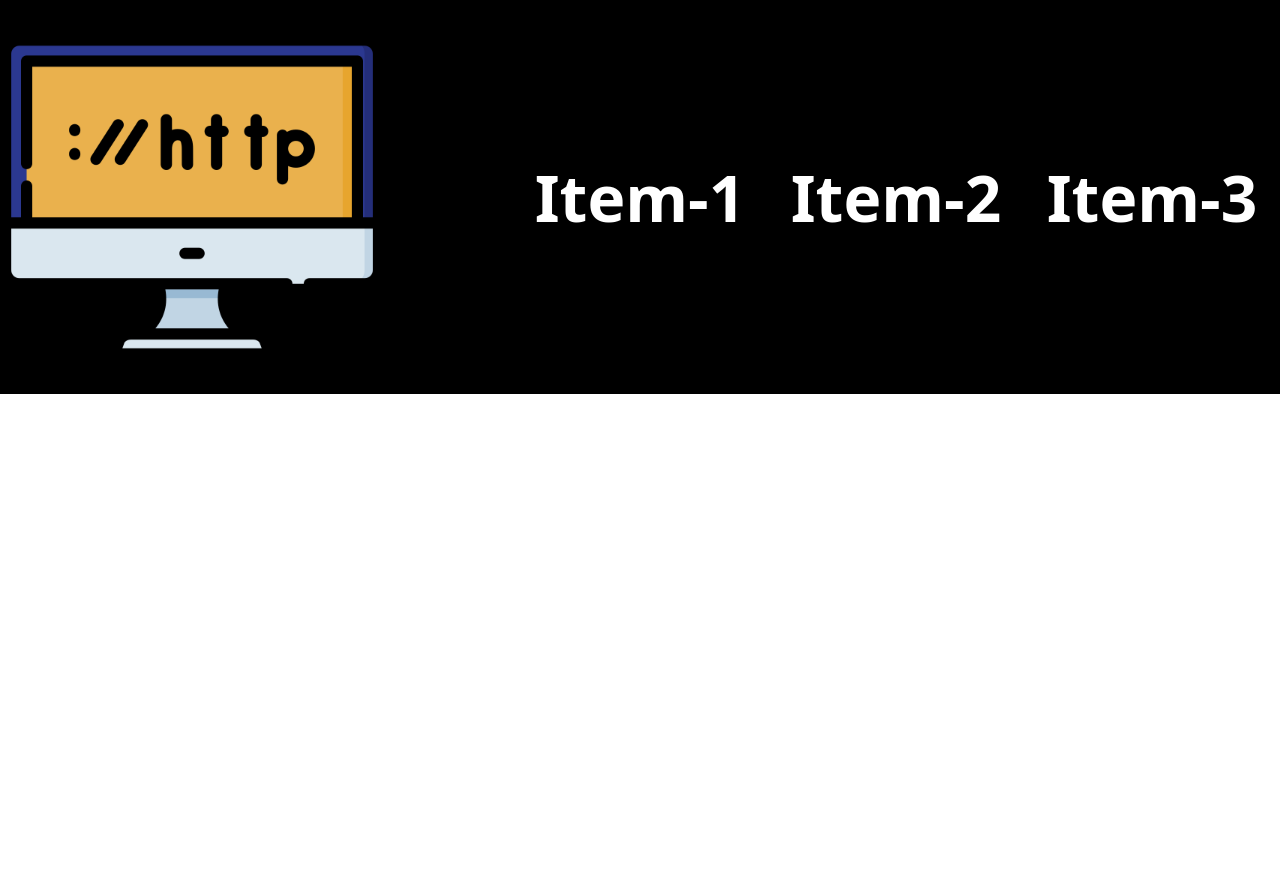
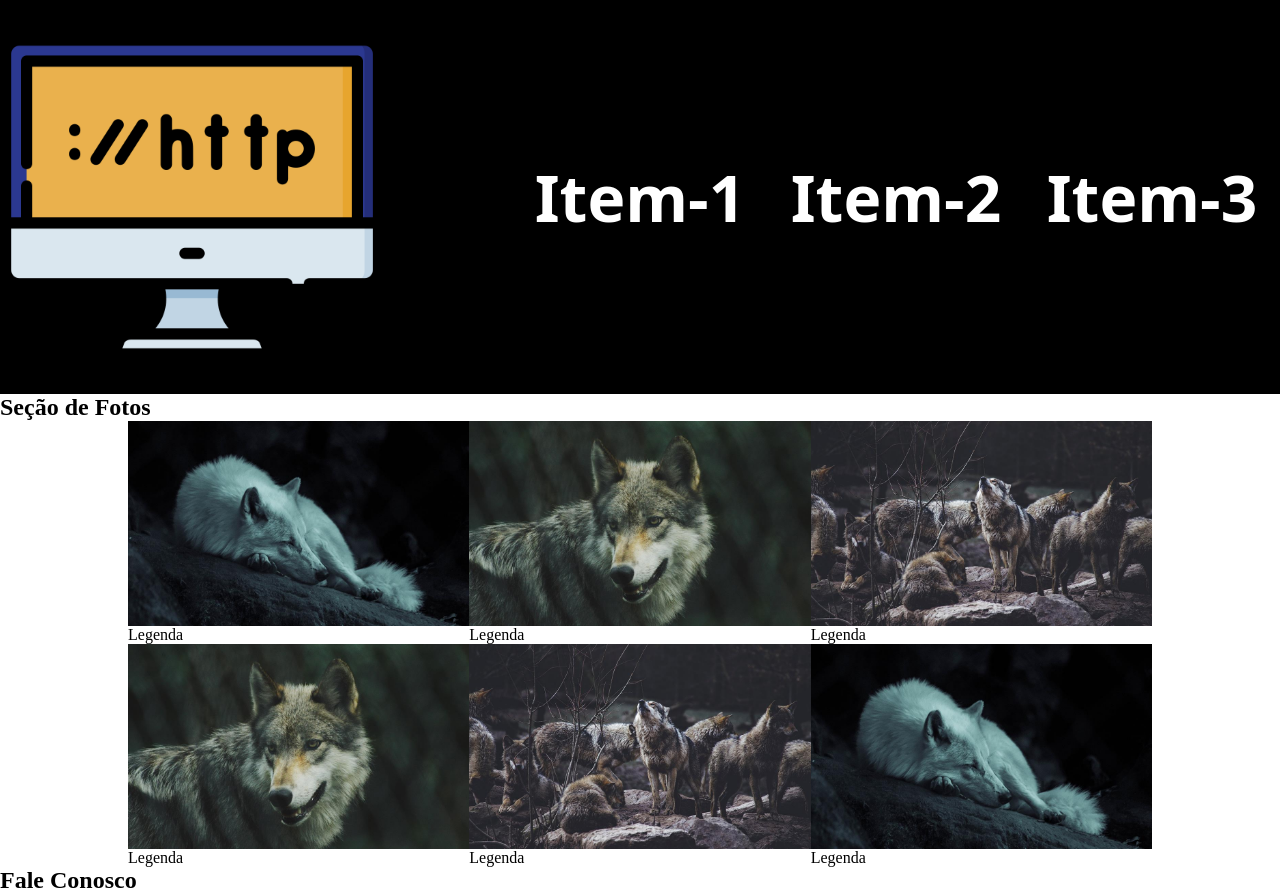
Before and after one commit to 1TDSPG-2023/rm551409, a plain HTML site: page index.html in a window 1280 px wide. Shown: the top 891 px of the page. Before the commit the page ends 800 px from the top, so only its background shows below. Drawn offline with Linux system fonts and the light colour scheme.

Commit message:
Estilo especifico para o conteudo.

```diff
--- a/css/estilo.css
+++ b/css/estilo.css
@@ -42,3 +42,33 @@
     background-color: #fff;
     color: #000000;
 }
+
+/*
+
+    Determine para a class conteudo display:flex
+    Adicione a propriedade flex-warp:warp
+    Largura máxima de 800px
+    margin: topo e botton:0 / left e right: auto
+
+    vw = view width
+    vh = view heigh
+
+*/
+
+.conteudo {
+    display: flex;
+    flex-wrap: wrap;
+    max-width: 80vw;
+    margin: 0 auto;
+}
+
+.conteudo >div img {
+    max-width: 100%;
+    display: block;
+}
+
+.conteudo >div {
+    flex-grow: 1;
+    flex-shrink: 1;
+    flex-basis: 300px;
+}
--- a/index.html
+++ b/index.html
@@ -21,5 +21,43 @@
         </nav>
     </header>
 
+    <h2 class="tit-sec">Seção de Fotos</h2>
+
+    <section class="conteudo">
+        <div>
+            <img src="./img/lobo1.jpg" alt="Lobo">
+            <p>Legenda</p>
+        </div>
+        <div>
+            <img src="./img/lobo2.jpg" alt="Lobo">
+            <p>Legenda</p>
+        </div>
+        <div>
+            <img src="./img/lobo3.jpg" alt="Lobo">
+            <p>Legenda</p>
+        </div>
+        <div>
+            <img src="./img/lobo4.jpg" alt="Lobo">
+            <p>Legenda</p>
+        </div>
+        <div>
+            <img src="./img/lobo5.jpg" alt="Lobo">
+            <p>Legenda</p>
+        </div>
+        <div>
+            <img src="./img/lobo6.jpg" alt="Lobo">
+            <p>Legenda</p>
+        </div>
+    </section>
+
+    <footer class="rodape">
+        <h2>Fale Conosco</h2>
+        <nav>
+            <a href="#"><img src="./img/social-1.png" alt="Logo"></a>
+            <a href="#"><img src="./img/social-2.png" alt="Logo"></a>
+            <a href="#"><img src="./img/social-3.png" alt="Logo"></a>
+        </nav>
+    </footer>
+
 </body>
 </html>
```
